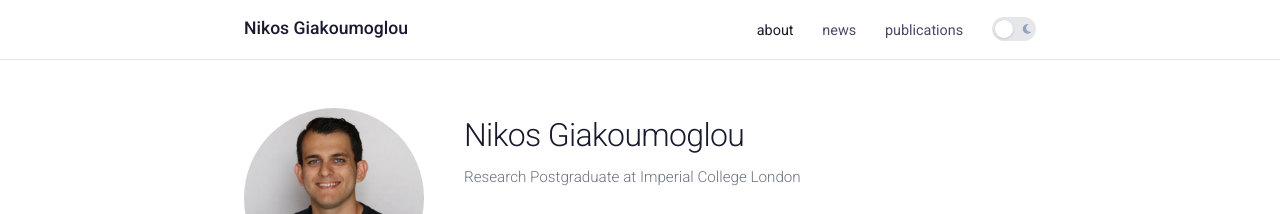
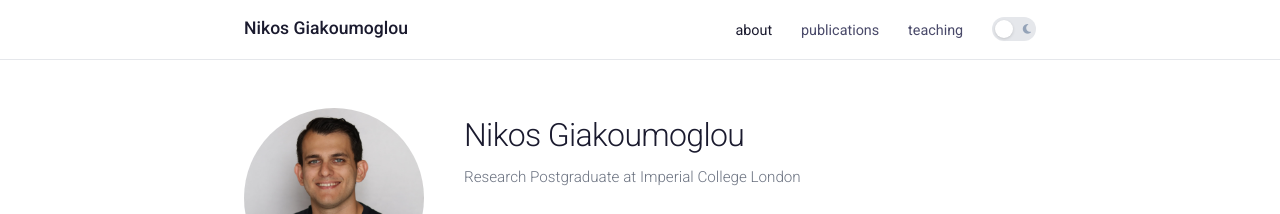
Before and after one commit to giakoumoglou/giakoumoglou.github.io, a Jekyll site: the page built from index.html, in a window 1280 px wide. Shown: the top 214 px of the page. Built offline with Jekyll 4.4.1, drawn with Linux system fonts in a browser that asks for light colours; a style sheet for code colours, icons or effects is not loaded.

Commit message:
Update default.html

```diff
--- a/_layouts/default.html
+++ b/_layouts/default.html
@@ -19,8 +19,8 @@
     <div class="navbar-right">
         <ul class="navbar-nav">
             <li><a href="/" {% if page.url == "/" %}class="active"{% endif %}>about</a></li>
-            <li><a href="/news/" {% if page.url == "/news/" %}class="active"{% endif %}>news</a></li>
             <li><a href="/publications/" {% if page.url == "/publications/" %}class="active"{% endif %}>publications</a></li>
+            <li><a href="/teaching/" {% if page.url == "/teaching/" %}class="active"{% endif %}>teaching</a></li>
         </ul>
         <button class="theme-toggle" onclick="toggleTheme()" aria-label="Toggle dark mode">
             <span class="theme-toggle-icon sun-icon"><i class="fa-solid fa-sun"></i></span>
```
